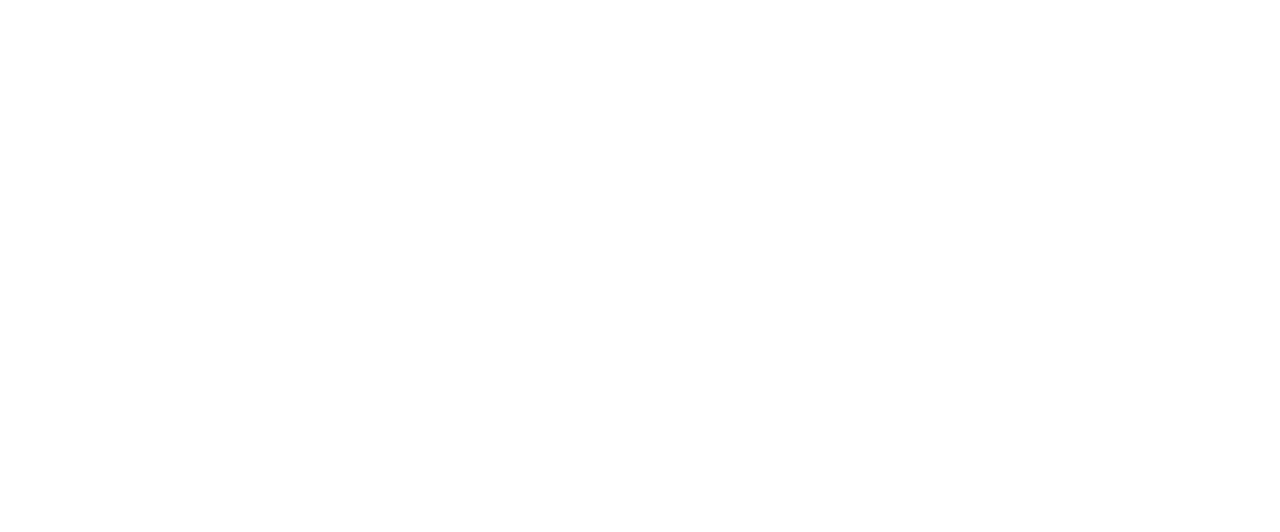
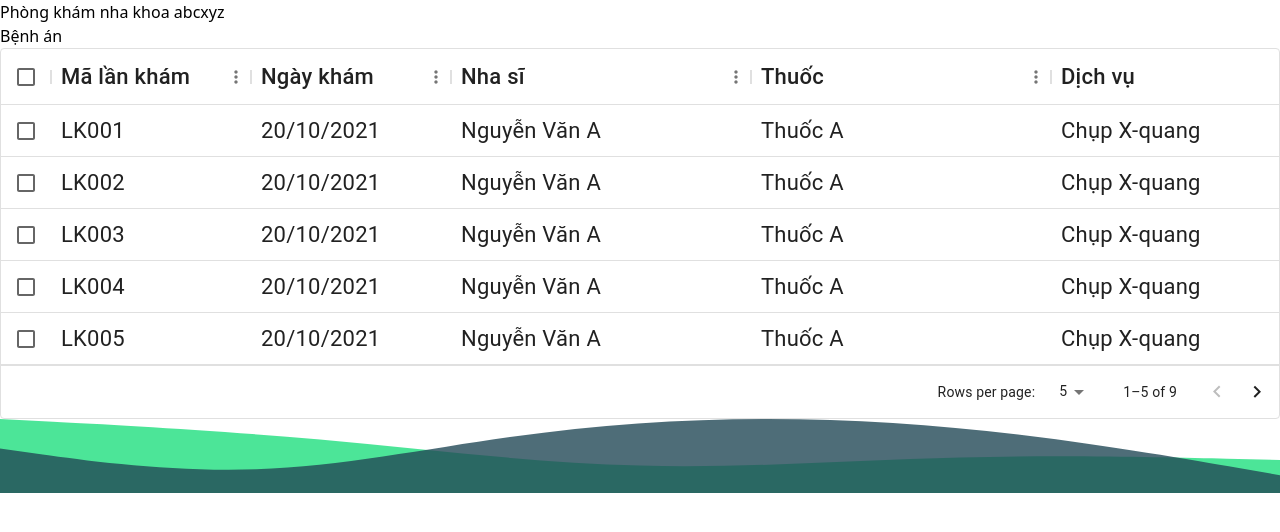
Before and after one commit to cukhoaimon/dental-clinic-management-system, a React (Vite) app in the folder user/: page /medicalrecord in a window 1280 px wide. Before the commit this address had no page. Shown: the top 532 px of the page. Built offline with nearby package versions, Linux system fonts and the light colour scheme.

Commit message:
Add medical record

```diff
--- a/user/package.json
+++ b/user/package.json
@@ -13,6 +13,7 @@
     "@emotion/react": "^11.11.1",
     "@emotion/styled": "^11.11.0",
     "@mui/material": "^5.14.20",
+    "@mui/x-data-grid": "^6.18.4",
     "@tanstack/react-query": "^4.35.3",
     "@tanstack/react-query-devtools": "^4.35.3",
     "axios": "^1.5.1",
--- a/user/src/App.jsx
+++ b/user/src/App.jsx
@@ -4,6 +4,7 @@
 import Booking from "./pages/Booking";
 import Home from "./pages/Home";
 import { Routes, Route, BrowserRouter } from "react-router-dom";
+import MedicalRecord from "./pages/MedicalRecord";
 
 export default function App() {
   return (
@@ -14,6 +15,7 @@
         <Route path="/signup" element={<SignUp />} />
         <Route path="/profile" element={<Profile />} />
         <Route path="/booking" element={<Booking />} />
+        <Route path="/medicalrecord" element={<MedicalRecord />} />
       </Routes>
     </BrowserRouter>
   );
--- /dev/null
+++ b/user/src/features/record/Record.jsx
@@ -0,0 +1,105 @@
+import { DataGrid } from "@mui/x-data-grid";
+
+function Record() {
+  const columns = [
+    { field: "id", headerName: "Mã lần khám", width: 200 },
+    { field: "date", headerName: "Ngày khám", width: 200 },
+    { field: "dentist", headerName: "Nha sĩ", width: 300 },
+    { field: "medicine", headerName: "Thuốc", width: 300 },
+    { field: "service", headerName: "Dịch vụ", width: 300 },
+    { field: "credit", headerName: "Tổng tiền", width: 300 },
+  ];
+  const rows = [
+    {
+      id: "LK001",
+      date: "20/10/2021",
+      dentist: "Nguyễn Văn A",
+      medicine: "Thuốc A",
+      service: "Chụp X-quang",
+      credit: "100.000",
+    },
+    {
+      id: "LK002",
+      date: "20/10/2021",
+      dentist: "Nguyễn Văn A",
+      medicine: "Thuốc A",
+      service: "Chụp X-quang",
+      credit: "100.000",
+    },
+    {
+      id: "LK003",
+      date: "20/10/2021",
+      dentist: "Nguyễn Văn A",
+      medicine: "Thuốc A",
+      service: "Chụp X-quang",
+      credit: "100.000",
+    },
+    {
+      id: "LK004",
+      date: "20/10/2021",
+      dentist: "Nguyễn Văn A",
+      medicine: "Thuốc A",
+      service: "Chụp X-quang",
+      credit: "100.000",
+    },
+    {
+      id: "LK005",
+      date: "20/10/2021",
+      dentist: "Nguyễn Văn A",
+      medicine: "Thuốc A",
+      service: "Chụp X-quang",
+      credit: "100.000",
+    },
+    {
+      id: "LK006",
+      date: "20/10/2021",
+      dentist: "Nguyễn Văn A",
+      medicine: "Thuốc A",
+      service: "Chụp X-quang",
+      credit: "100.000",
+    },
+    {
+      id: "LK007",
+      date: "20/10/2021",
+      dentist: "Nguyễn Văn A",
+      medicine: "Thuốc A",
+      service: "Chụp X-quang",
+      credit: "100.000",
+    },
+    {
+      id: "LK008",
+      date: "20/10/2021",
+      dentist: "Nguyễn Văn A",
+      medicine: "Thuốc A",
+      service: "Chụp X-quang",
+      credit: "100.000",
+    },
+    {
+      id: "LK009",
+      date: "20/10/2021",
+      dentist: "Nguyễn Văn A",
+      medicine: "Thuốc B",
+      service: "Chụp X-quang",
+      credit: "100.000",
+    },
+  ];
+
+  return (
+    <div>
+      <DataGrid
+        sx={{ fontSize: 22 }}
+        rows={rows}
+        columns={columns}
+        initialState={{
+          pagination: {
+            paginationModel: { page: 0, pageSize: 5 },
+          },
+        }}
+        pageSizeOptions={[5, 10]}
+        checkboxSelection
+      />
+    </div>
+  );
+}
+
+export default Record;
--- /dev/null
+++ b/user/src/pages/MedicalRecord.jsx
@@ -0,0 +1,22 @@
+import Record from "../features/record/Record";
+import Footer from "../ui/Footer";
+import Header from "../ui/Header";
+
+function MedicalRecord() {
+  return (
+    <div className="container-2xl bg-neutral-200 ">
+      <div className="flex h-screen flex-col items-center justify-between">
+        <Header />
+        <div className="font-['Lexend Deca'] m-4 self-start text-4xl font-normal text-black">
+          Bệnh án
+        </div>
+        <div className="flex w-screen grow items-center justify-center gap-52">
+          <Record />
+        </div>
+        <Footer />
+      </div>
+    </div>
+  );
+}
+
+export default MedicalRecord;
```
Also changed, not shown: 1 other file (tests, documents, lock files or other folders).
